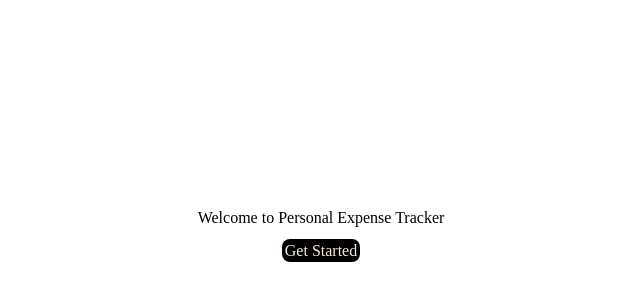
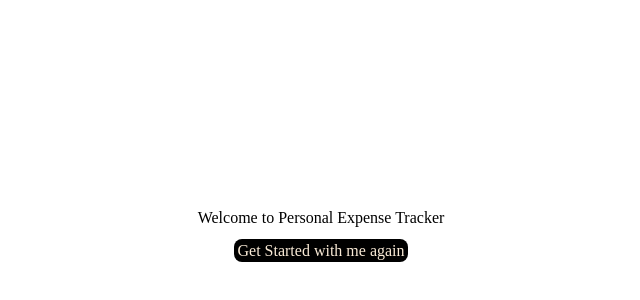
Before and after one commit to likun-3993/expense-tracker, a React (Create React App) app: page / in a window 1280 px wide. Shown: the part 166-466 px from the top of the page, without its empty margins (319-959 px from the left). Built offline with nearby package versions, Linux system fonts and the light colour scheme.

Commit message:
final test

```diff
--- a/src/components/Land.js
+++ b/src/components/Land.js
@@ -18,7 +18,7 @@ function Land() {
 
       <Link to="/login" className={styles.link}>
         <span className={styles.butt} onClick={mix}>
-          Get Started
+          Get Started with me again
         </span>
       </Link>
 
```
